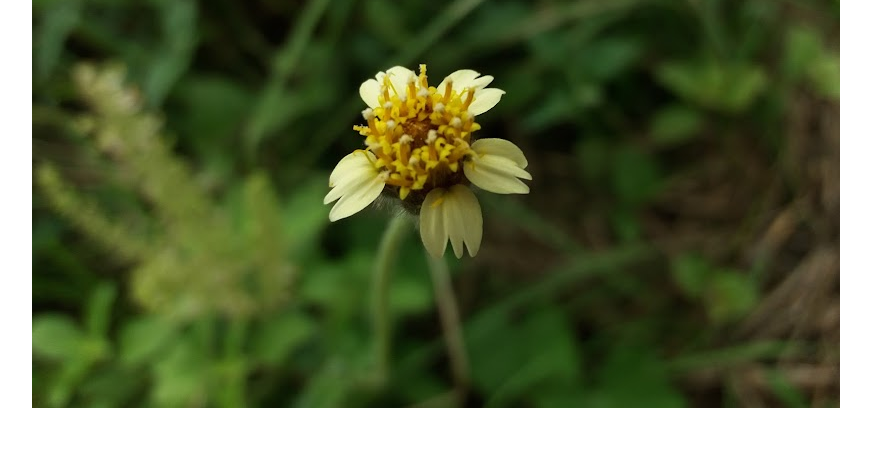
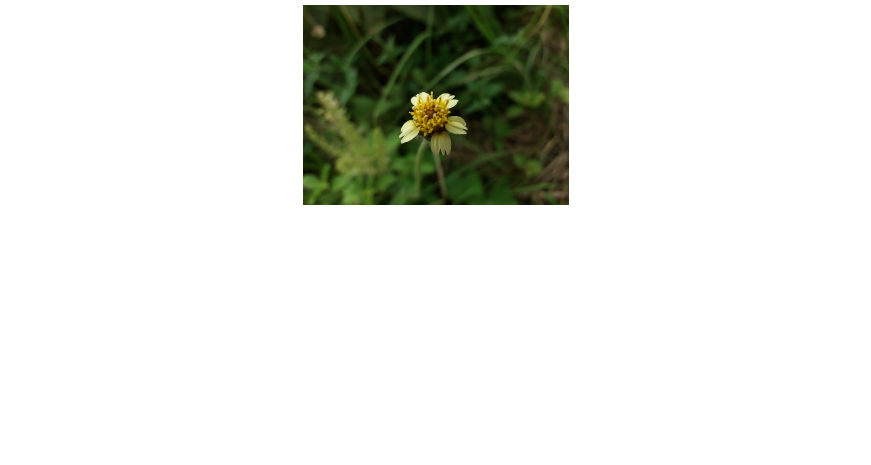
Before and after one commit to Shakil2015/module-3, a plain HTML site: page index.html in a window 1280 px wide. Shown: the part 335-800 px from the top of the page, without its empty margins (204-1075 px from the left). Drawn offline with Linux system fonts and the light colour scheme.

Commit message:
set width height

```diff
--- a/index.html
+++ b/index.html
@@ -12,7 +12,7 @@
 </head>
 <body>
     <h1>I am enjoying the course</h1>
-    <img src="/images/1.jpg" alt="" srcset="">
+    <img src="/images/1.jpg" alt="" srcset="" style="width: 200;height: 200px;">
     <script src="scripts.js"></script>
 </body>
 </html>
```
